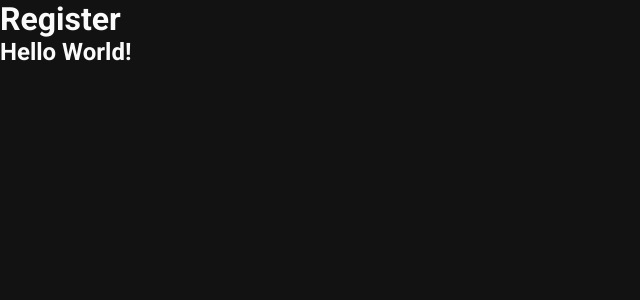
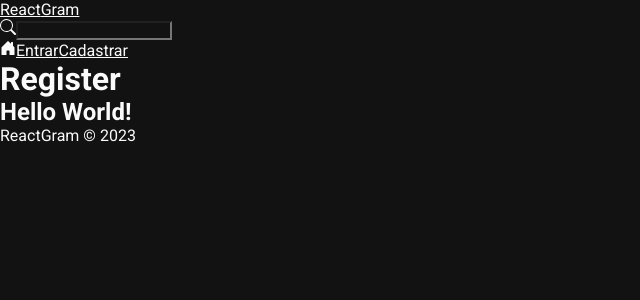
Before and after one commit to MACHADOKING/Instagram-Fullstack-JS, a React (Vite) app in the folder frontend/: page /register in a window 1280 px wide. Shown: the top 300 px of the page, without its empty margins (0-640 px from the left). Built offline with nearby package versions, Linux system fonts and the light colour scheme.

Commit message:
Feat: creating navbar and footer component

```diff
--- a/frontend/src/App.jsx
+++ b/frontend/src/App.jsx
@@ -1,7 +1,10 @@
+// CSS
 import "./App.css";
-
 // Router
 import { BrowserRouter, Routes, Route, Navigate } from "react-router-dom";
+// components
+import Navbar from "./components/Navbar/Navbar";
+import Footer from "./components/Footer/Footer";
 // Pages
 import Home from "./pages/Home/Home";
 import Login from "./pages/Auth/Login";
@@ -11,11 +14,13 @@
   return (
     <main className="App">
       <BrowserRouter>
+        <Navbar />
         <Routes>
           <Route path="/" element={<Home />} />
           <Route path="/login" element={<Login />} />
           <Route path="/register" element={<Register />} />
         </Routes>
+        <Footer />
       </BrowserRouter>
     </main>
   );
--- /dev/null
+++ b/frontend/src/components/Footer/Footer.jsx
@@ -0,0 +1,13 @@
+// CSS
+import "./Footer.css";
+import React from "react";
+
+const Footer = () => {
+  return (
+    <footer id="footer">
+      <p>ReactGram &copy; 2023</p>
+    </footer>
+  );
+};
+
+export default Footer;
--- /dev/null
+++ b/frontend/src/components/Navbar/Navbar.jsx
@@ -0,0 +1,38 @@
+// CSS
+import "./Navbar.css";
+// packages
+import React from "react";
+import { NavLink, Link } from "react-router-dom";
+import {
+  BsSearch,
+  BsHouseDoorFill,
+  BsFillPersonFill,
+  BsFillCameraFill,
+} from "react-icons/bs";
+
+const Navbar = () => {
+  return (
+    <nav id="nav">
+      <Link to="/">
+        React<span>Gram</span>
+      </Link>
+      <form>
+        <BsSearch />
+        <input type="text" />
+      </form>
+      <ul id="nav-links">
+        <NavLink to="/">
+          <BsHouseDoorFill />
+        </NavLink>
+        <NavLink to="/login">
+          <span>Entrar</span>
+        </NavLink>
+        <NavLink to="/register">
+          <span>Cadastrar</span>
+        </NavLink>
+      </ul>
+    </nav>
+  );
+};
+
+export default Navbar;
```
Also changed, not shown: frontend/src/components/Footer/Footer.css (added), frontend/src/components/Navbar/Navbar.css (added).
